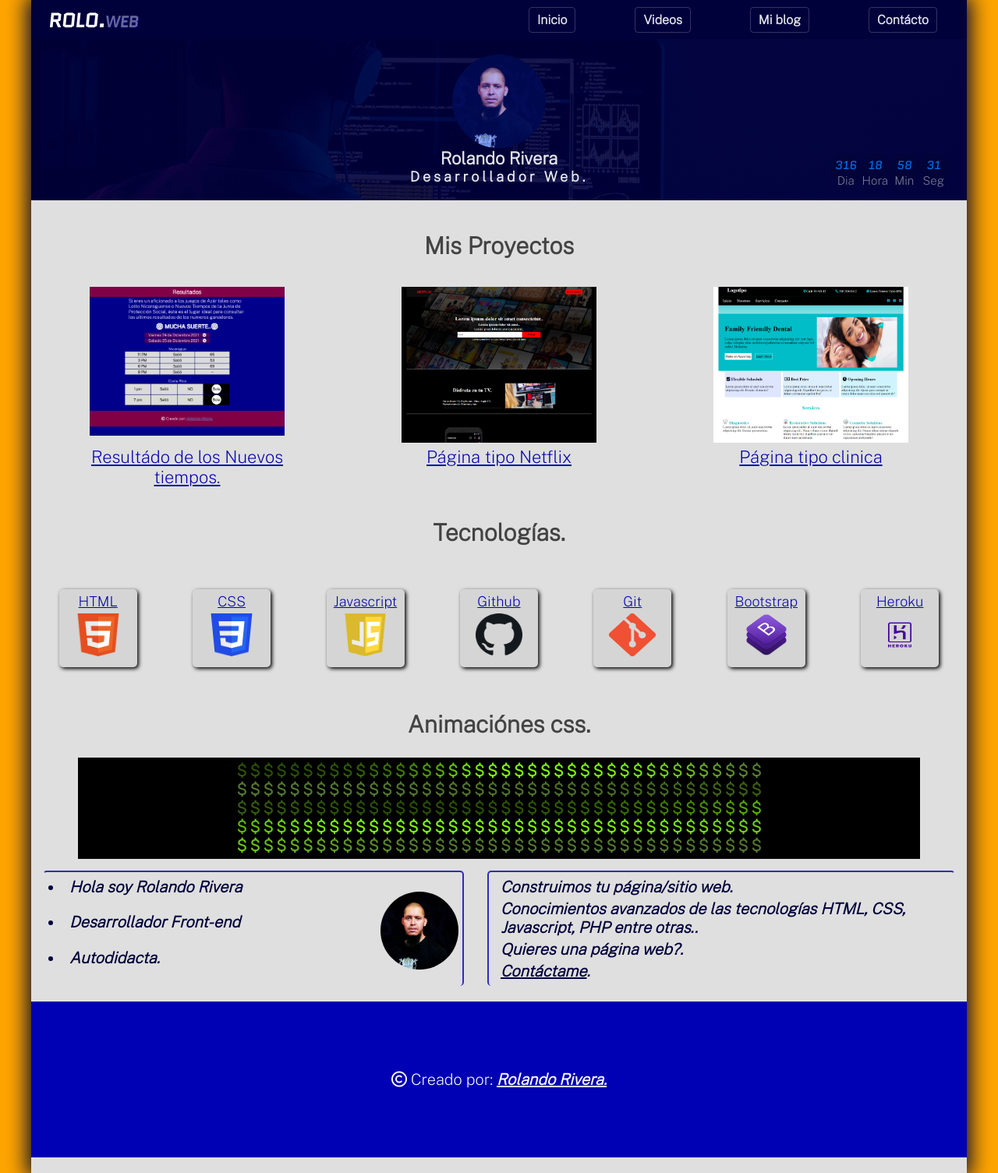
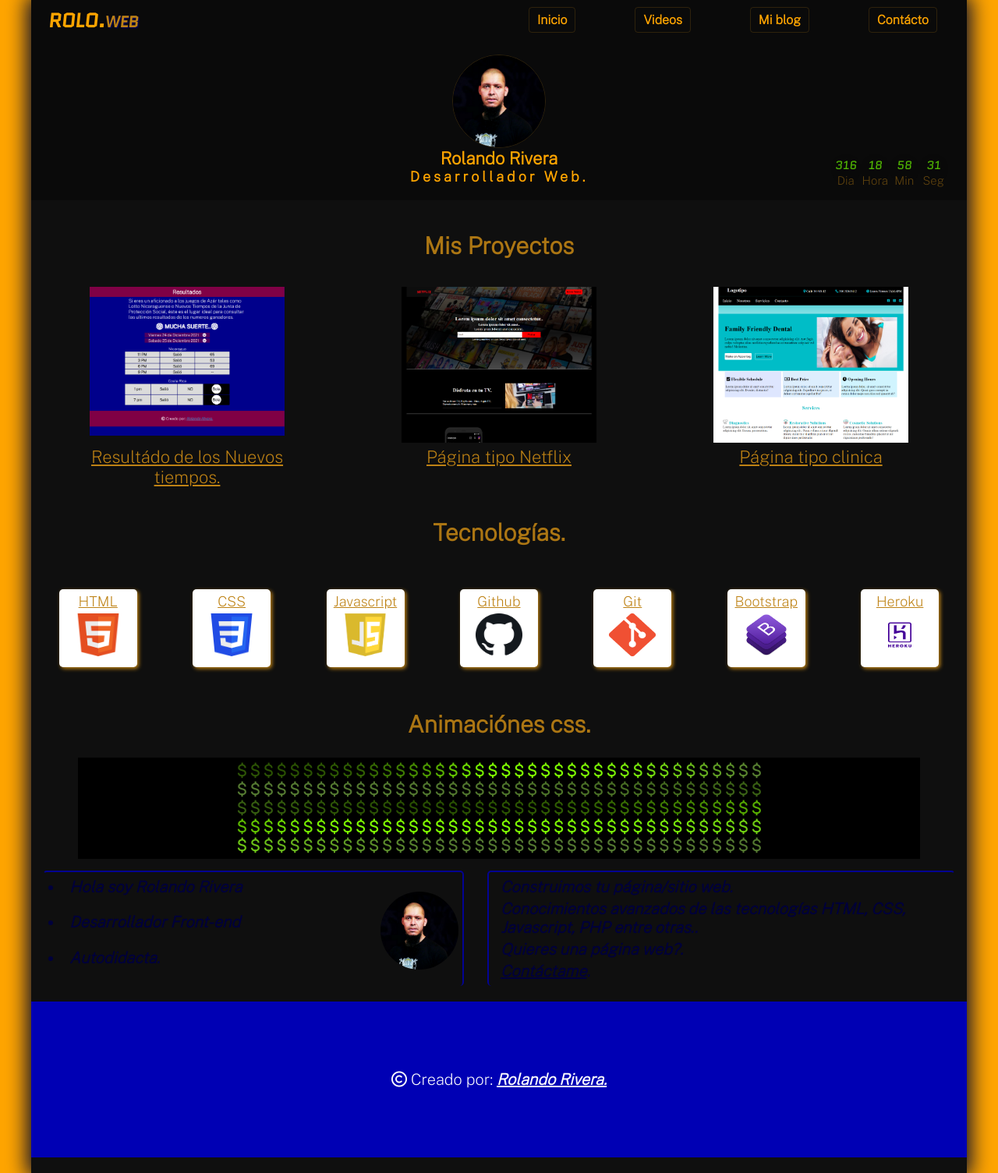
Before and after one commit to rolandoWe/roloweb, a PHP site: page /index.php in a window 1280 px wide. Shown: the whole page at 78% size. Run offline with PHP 8.4, Linux system fonts and the light colour scheme; some libraries are stand-ins or nearby versions.

Commit message:
Add files via upload

```diff
--- a/index.css
+++ b/index.css
@@ -5,15 +5,23 @@
     max-width: 1200px;
     box-sizing: border-box;
 }
+:root{
+    --dorado:rgb(190, 130, 20);
+    --cafe:rgb(10, 10, 10);
+    --gris:rgb(15, 15, 15);
+    --blanco:rgb(236, 236, 236);
+    --naranja:rgb(255, 165, 0);
+}
+
 body{
-    background: rgb(255, 165, 0);
+    background: var(--naranja);
     font-family: 'public sans';
     /* font-weight: bold; */
 }
 .main{
     width:100%;
 
-    background:rgb(223, 223, 223);
+    background:rgb(15, 15, 15);
     /* margin-bottom: 20px; */
     padding-bottom: 20px ;
     box-shadow: 0 0 25px 5px rgb(0, 8, 47);
@@ -29,7 +37,7 @@
     display:flex;
     align-items: center;
     justify-content: space-between;
-    background: rgb(0, 0, 59);
+    background: rgb(10, 10, 10);
     z-index: 3;
     transition: .5s;
 }
@@ -47,20 +55,20 @@
 }
 .logo:Hover{
     /* background:rgb(1, 18, 150) ; */
-    border:solid rgb(255, 255, 255,.2) 1px
+    border:solid var(--dorado) 1px
 
 }
 .logo,.ul{
     margin: 0;
 }
 .logo a{
-    color:rgba(255, 255, 255);
+    color:var(--naranja);
     text-decoration: none;
     font-family: "Quantico";
 
 }
 .logo span{
-    color:rgba(255, 255, 255, 0.4);
+    color:var(--dorado);
     font-size: 20px;
     font-weight: bold;
     font-family: "Quantico";
@@ -89,7 +97,7 @@
 .close i{
     font-size: 30px;
    line-height: 30px;
-   color:rgb(255, 255, 255,.7)
+   color:var(--naranja)
 }
 .ul li{
     float: left;
@@ -102,12 +110,13 @@
     text-decoration: none;
     padding:6px 10px;
     border-radius: 4px;
-    color:rgb(255, 255, 255,.9);
+    color:var(--naranja);
     font-weight:600;
-    border:solid rgb(255, 255, 255,.2) 1px
+    border:solid rgb(190, 130, 20,.2) 1px
 }
 .ul li a:hover{
-    background: rgba(0, 2, 15, 0.4);
+    border:solid rgb(190, 130, 20,.6) 1px
+
 
 }
 .hamburguesa{
@@ -133,11 +142,13 @@
     display: flex;
     flex-wrap: wrap;
     justify-content: center;
-    background-image:linear-gradient( rgba(0, 0, 59, 0.9)0%, rgb(0, 0, 59,.9)50%, rgb(0, 0, 59,.9)100%), url("imagenes/fondo_header.png");
-    background-size:cover;
+    background-color: var(--cafe);
+    /* background-image:linear-gradient( rgba(0, 0, 59, 0.9)0%, rgb(0, 0, 59,.9)50%, rgb(0, 0, 59,.9)100%), url("imagenes/fondo_header.png"); */
+    /* background-size:cover;
+
     background-repeat: no-repeat;
     background-position:center;
-    background-attachment: fixed;
+    background-attachment: fixed; */
 }
 .section{
     width:100%;
@@ -150,7 +161,7 @@
     width:100%;
     text-align: center;
     font-size: 22px;
-    color:rgba(255, 255, 255, 0.9)
+    color:var(--naranja)
 }
 .section p{
     text-align: center;
@@ -159,28 +170,28 @@
     font-size: 18px;
     letter-spacing: 4px;
     font-weight: bold;
-    color: rgba(255, 255, 255, 0.9);
+    color: var(--naranja);
 }
 .section figure{
     position: relative;
     width:120px;
     height:120px;
     overflow: hidden;
-    /* border:solid red 1px; */
+    border:solid rgb(190, 130, 20,.2) 1px;
     border-radius: 50%;
     display: flex;
     align-items:center;
     justify-content: center;
 }
-.section figure::after{
+/* .section figure::after{
     content: "";
     width:100%;
     height:100%;
     position: absolute;
     top: 0;
     left: 0;
-    background: rgba(0, 30, 255, 0.3);
-}
+    background: rgba(190, 130, 20, 0.1);
+} */
 
 .section figure img{
     width:150%
@@ -282,7 +293,7 @@
     position: relative;
 }
 .fecha p{
-    color:rgb(2, 124, 255);
+    color:rgb(111, 255, 0,.8);
     line-height: 30px;
     text-align: center;
     font-size: 15px;
@@ -305,7 +316,7 @@
     text-align: center;
     font-size: 15px;
     /* font-weight: bold; */
-    color:rgb(255, 255, 255,.5)
+    color:rgb(190, 130, 20,.5)
 }
 .fecha:nth-child(1)::after{
     content: "Dia";
@@ -321,7 +332,7 @@
 }
 .contenedor h2{
     text-align: center;
-    color:rgb(0, 0, 0,.7);
+    color:rgb(190, 130, 20,.9);
     /* background: rgb(30, 36, 210,.2); */
     padding: 20px 0;
     margin: 5px 0;
@@ -345,7 +356,7 @@
     padding:5px 0
 }
 article a{
-    color:rgb(2, 2, 175)
+    color:rgb(190, 130, 20)
 }
 .figure{
     width:100%;
@@ -369,9 +380,9 @@
     height:100px;
     margin:10px auto;
     /* border:solid black 1px; */
-    background: rgb(128, 128, 128,.1);
+    background: rgba(255, 255, 255);
     border-radius: 5px;
-    box-shadow: 2px 2px 5px black;
+    box-shadow: 2px 2px 5px rgb(190, 130, 20);
 }
 .art_tecno p{
     width:100%;
```
